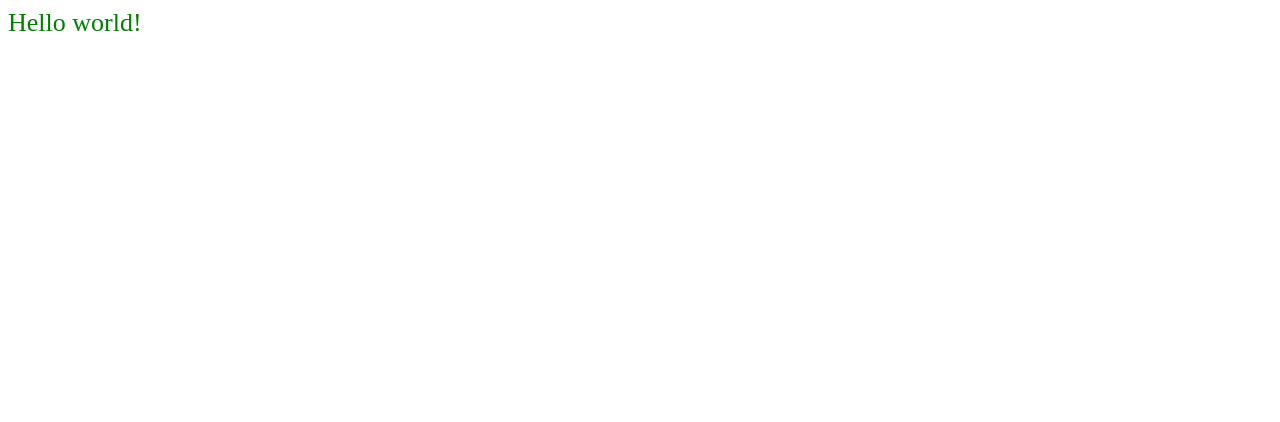
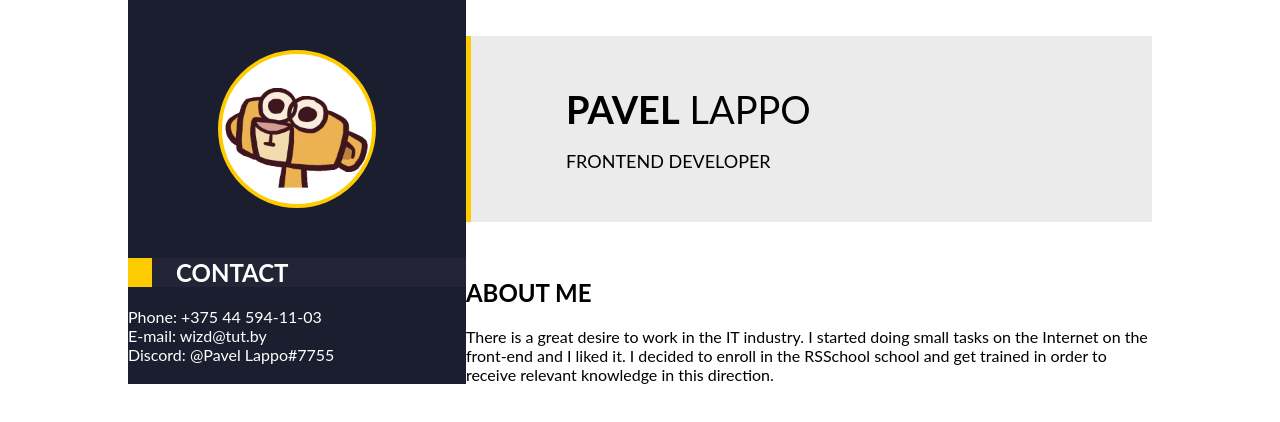
Before and after one commit to LapPavel/rsschool-cv, a plain HTML site: page index.html in a window 1280 px wide. Drawn offline with Linux system fonts and the light colour scheme.

Commit message:
feat: add header html and style

```diff
--- a/index.html
+++ b/index.html
@@ -2,12 +2,38 @@
 <html lang="ru" dir="ltr">
   <head>
     <meta charset="utf-8">
-    <title>CV</title>
+    <title>Pavel Lappo - CV</title>
     <link rel="stylesheet" href="style.css">
   </head>
   <body>
-    <header>
-      Hello world!
-    </header>
+      <header>
+        <div class="container head">
+          <div class="photo-head back-lft">
+            <img src="img/photo.png" alt="Фото" width="150">
+          </div>
+          <section id="name-head">
+            <h1><b>PAVEL</b> LAPPO</h1>
+            <p>FRONTEND DEVELOPER</p>
+          </section>
+        </div>
+      </header>
+      <main class="container">
+        <section class="left-side back-lft">
+          <div id="contact">
+            <h2>CONTACT</h2>
+            <span>
+              Phone: +375 44 594-11-03<br>
+              E-mail: wizd@tut.by<br>
+              Discord: @Pavel Lappo#7755
+            </span>
+          </div>
+        </section>
+        <section class="right-side">
+          <div id="about">
+            <h2>ABOUT ME</h2>
+            <section>There is a great desire to work in the IT industry. I started doing small tasks on the Internet on the front-end and I liked it. I decided to enroll in the RSSchool school and get trained in order to receive relevant knowledge in this direction.</section>
+          </div>
+        </section>
+      </main>
   </body>
 </html>
--- a/style.css
+++ b/style.css
@@ -1,4 +1,58 @@
-header {
-  color: green;
-  font-size: 26px;
+body{
+  max-width: 1024px;
+  margin: 0 auto;
+  font-family: Lato, sans-serif;
 }
+
+
+
+.container {
+  /* background: linear-gradient(to right, #1b1e2f 208px, #FFFFFF 0); */
+  display: grid;
+  grid-template-columns: 33% 2fr;
+
+}
+  .head {
+    align-items: center;
+  }
+
+  .back-lft {
+    background-color: #1b1e2f;
+  }
+
+  .photo-head {
+    display: flex;
+    justify-content: center;
+    padding: 50px 25px;
+  }
+  .photo-head img {
+    border: solid 4px #fecb00;
+    border-radius: 150px;
+    background-color: white;
+  }
+
+  #name-head {
+    background: linear-gradient(to right, #fecb00 5px, #ebebeb 0);
+    padding: 50px 0 50px 100px;
+  }
+
+    #name-head h1 {
+      font-size: 38px;
+      font-weight: normal;
+      margin: 0;
+    }
+
+    #name-head p {
+      font-size: 18px;
+      margin-bottom: 0;
+    }
+
+  .left-side {
+    color: white;
+  }
+
+  .left-side h2 {
+    margin-top: 0;
+    padding-left: 2em;
+    background: linear-gradient(to right, #fecb00 1em, #232537 0);
+  }
```
Also changed, not shown: img/photo.png (added).
